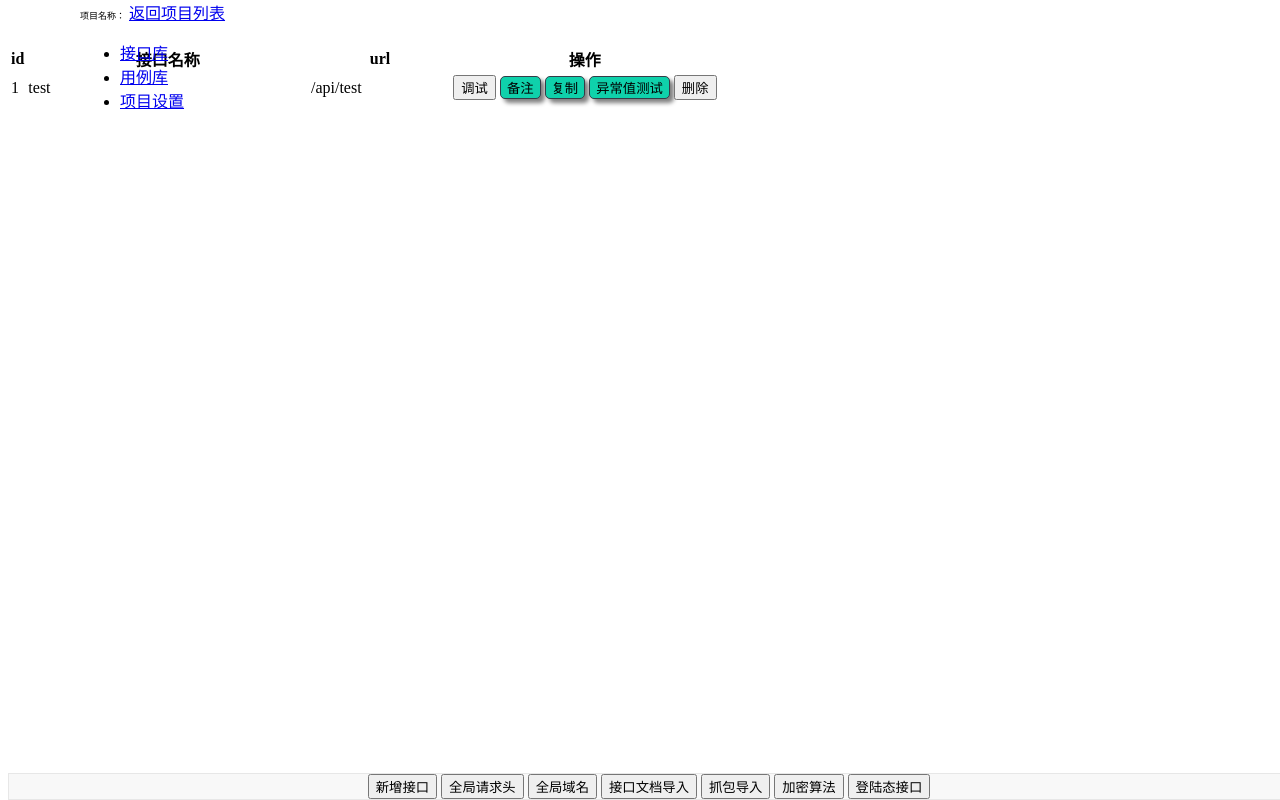
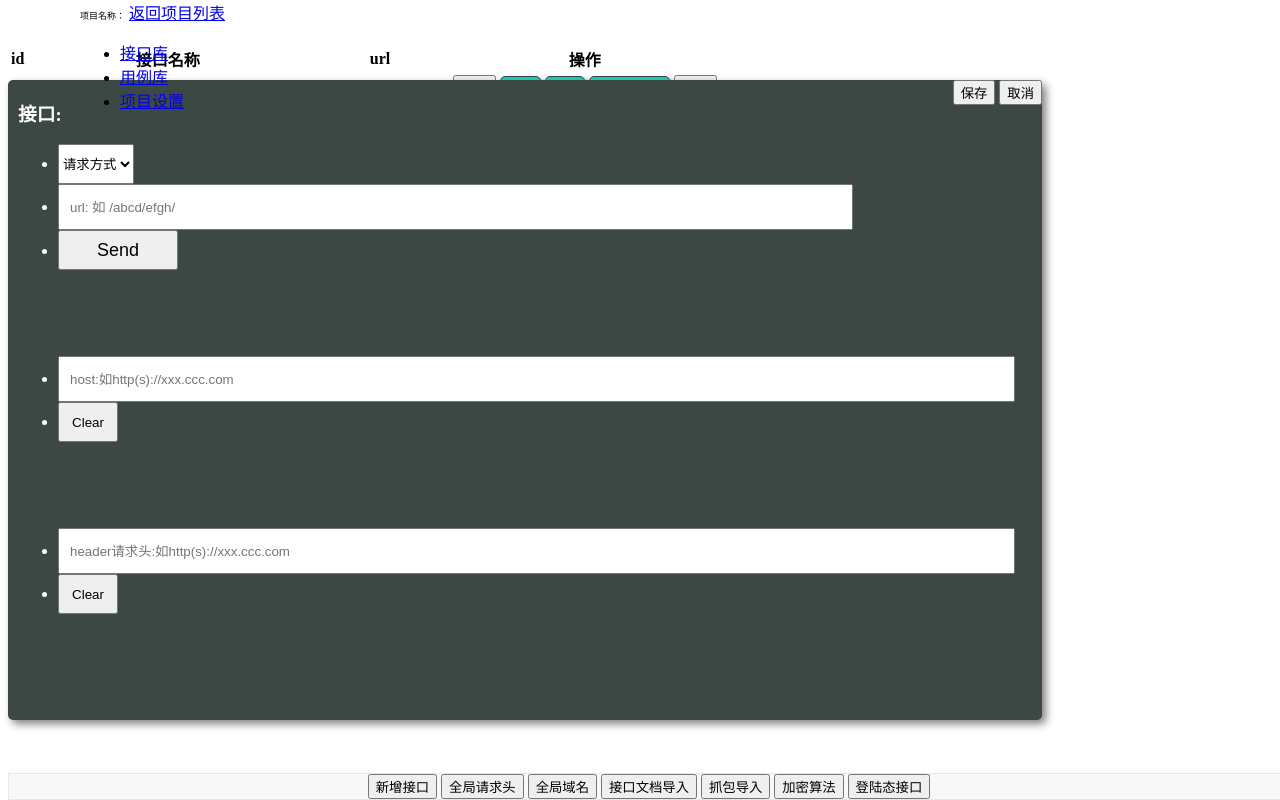
Before and after one commit to changle520/ApiTest, a Django app: template MyApp/templates/P_apis.html in a window 1280 px wide. Run offline with Django 3.2, Linux system fonts and the light colour scheme; the template is opened without the code that fills it: values that come from a table or form of the project are taken from there, others are empty; data comes from the database, SQL or seed files in the repository.

Commit message:
完成了33:接口调试的前端

```diff
--- a/MyApp/templates/P_apis.html
+++ b/MyApp/templates/P_apis.html
@@ -91,5 +91,55 @@
         })
     }
 </script>
+
+{# 调试弹层及函数 #}
+<div id="ts" style="border-radius:5px;width:80%;height:80%;position:fixed;lef:10%;top:10%;background-color:#3c4843;box-shadow:4px 4px 8px grey;color:white;padding-left:10px">
+    <div class="btn-group" style="float:right">
+        <button type="button" class="btn btn-success">保存</button>
+        <button type="button" class="btn btn-default">取消</button>
+    </div>
+    <h3>接口:<small></small><small></small></h3>
+    <ul class="nav navbar-nav" style="width: 98%">
+
+        <li>
+            <select style="height: 40px;" class="form-control">
+                <option value="none"> 请求方式</option>
+                <option value="post" > POST</option>
+                <option value="get" > GET</option>
+                <option value="put" > PUT</option>
+                <option value="delete"> DELETE</option>
+            </select>
+        </li>
+
+        <li style="width: -webkit-calc(100% - 225px)">
+            <input  style=";padding-left: 10px;width: 100%;height: 40px;" type="text"
+                   placeholder='url: 如 /abcd/efgh/' value="">
+        </li>
+
+        <li >
+            <button type="button"
+                    style="height: 40px;width: 120px;"
+                    class="btn btn-default"><span style="font-size: large">Send</span></button>
+        </li>
+    </ul>
+    <br><br><br>
+    <ul class="nav navbar-nav" style="width:98%">
+        <li style="width: -webkit-calc(100% - 63px)">
+            <input style="padding-left:10px;width:100%;height:40px" type="text" placeholder="host:如http(s)://xxx.ccc.com" value="">
+        </li>
+        <li>
+            <button type="button" style="height:40px;width:60px" class="btn btn-default"><span>Clear</span></button>
+        </li>
+    </ul>
+    <br><br><br>
+    <ul class="nav navbar-nav" style="width:98%">
+        <li style="width: -webkit-calc(100% - 63px)">
+            <input style="padding-left:10px;width:100%;height:40px" type="text" placeholder="header请求头:如http(s)://xxx.ccc.com" value="">
+        </li>
+        <li>
+            <button type="button" style="height:40px;width:60px" class="btn btn-default"><span>Clear</span></button>
+        </li>
+    </ul>
+</div>
 </body>
 </html>
```
